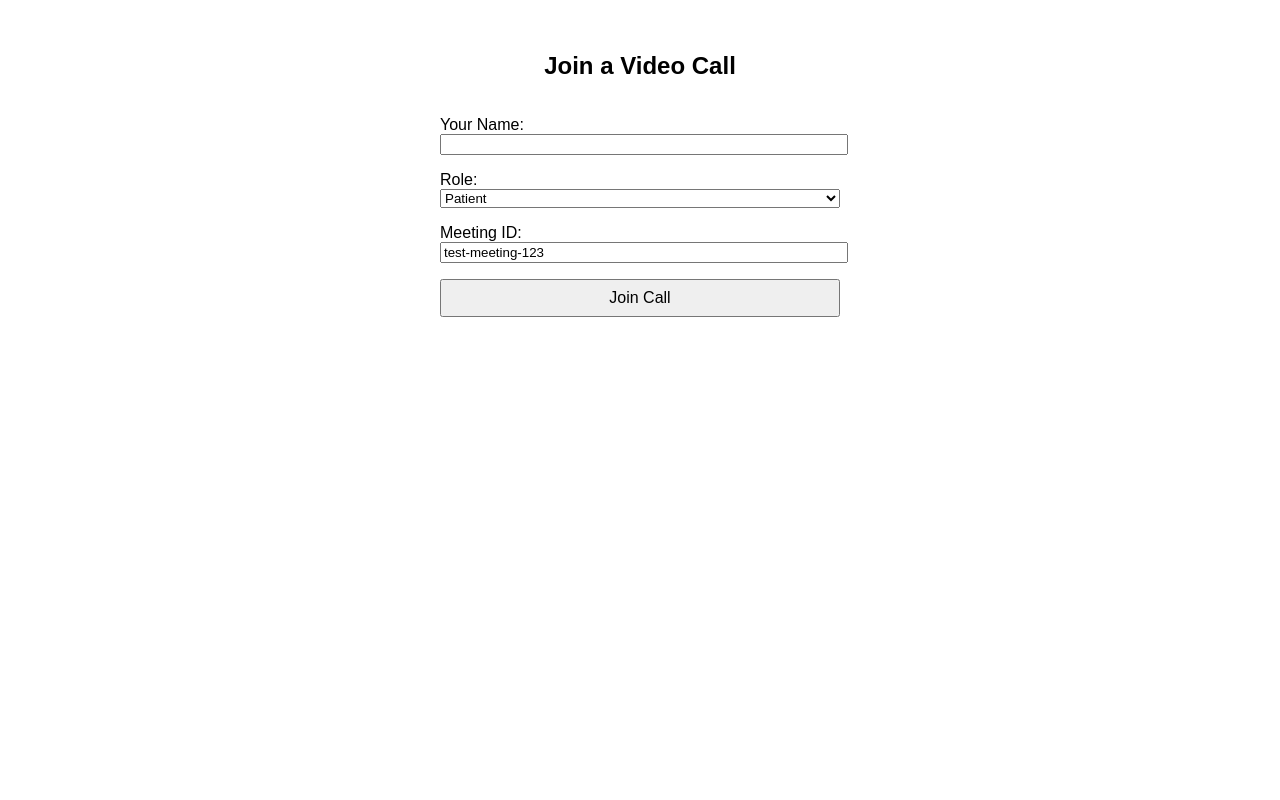
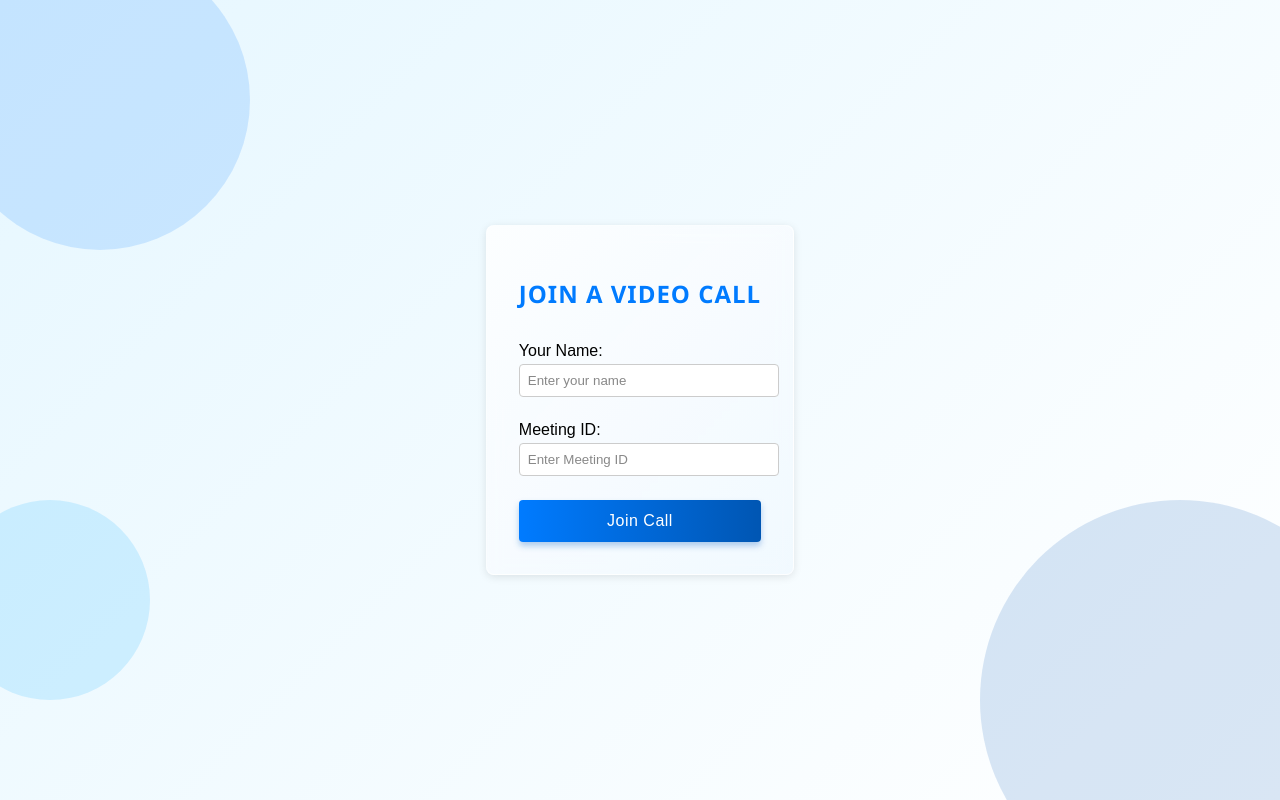
Before and after one commit to LeapGenSolutions/SeismicApp-TS-Patient, a React (Vite) app: page / in a window 1280 px wide. Built offline with nearby package versions, Linux system fonts and the light colour scheme.

Commit message:
updated patient form

```diff
--- a/package.json
+++ b/package.json
@@ -13,7 +13,8 @@
     "@stream-io/video-react-sdk": "^1.18.0",
     "axios": "^1.9.0",
     "react": "^19.1.0",
-    "react-dom": "^19.1.0"
+    "react-dom": "^19.1.0",
+    "react-router-dom": "^7.6.2"
   },
   "devDependencies": {
     "@eslint/js": "^9.25.0",
--- a/src/App.tsx
+++ b/src/App.tsx
@@ -1,16 +1,18 @@
-  import TestApp from "./components/TestApp"
+  import { Route, Routes } from "react-router-dom"
+import TestApp from "./components/TestApp"
 
 
   const App = () => {
 
     return (
       <>
-      <TestApp/>
+      <Routes>
+        <Route path="/" element={<TestApp />} />
+        <Route path="/:appointmentId" element={<TestApp />} />
+        <Route path="*" element={<div>404 Page not found</div>} />
+      </Routes>
       </>
     )
   }
 
   export default App
-
-
-  // H1djvTYWPMS9
--- a/src/components/TestApp.tsx
+++ b/src/components/TestApp.tsx
@@ -1,11 +1,13 @@
 import { useState } from 'react';
 import VideoCall from './VideoCall';
-
+import { useParams } from 'react-router-dom';
+import "../styles/TestApp.css";
 const TestApp = () => {
   const [submitted, setSubmitted] = useState(false);
   const [userName, setUserName] = useState('');
-  const [role, setRole] = useState<'doctor' | 'patient'>('patient');
-  const [meetingId, setMeetingId] = useState('test-meeting-123');
+  const role = "patient";
+  const {appointmentId} = useParams();
+  const [meetingId, setMeetingId] = useState(appointmentId !== undefined ? appointmentId : '');
 
   const handleSubmit = (e: React.FormEvent) => {
     e.preventDefault();
@@ -17,63 +19,51 @@ const TestApp = () => {
   };
 
   return (
-    <>
+    <div className="page-wrapper">
+      <div className="background-shapes">
+        <div className="shape shape1"></div>
+        <div className="shape shape2"></div>
+        <div className="shape shape3"></div>
+      </div>
       {!submitted ? (
-        <form
-          onSubmit={handleSubmit}
-          style={{
-            padding: '2rem',
-            display: 'flex',
-            flexDirection: 'column',
-            maxWidth: '400px',
-            margin: 'auto',
-            gap: '1rem',
-          }}
-        >
-          <h2 style={{ textAlign: 'center' }}>Join a Video Call</h2>
+        <div className='form-container'>
+          <form className='form' onSubmit={handleSubmit}>
+            <h2 className='title'>Join a Video Call</h2>
 
-          <label>
+            <label className='fieldLabel'>
               Your Name:
               <input
+                className='input'
                 type="text"
                 value={userName}
+                placeholder='Enter your name'
                 onChange={(e) => setUserName(e.target.value)}
                 required
-              style={{ width: '100%' }}
               />
             </label>
 
-          <label>
-            Role:
-            <select
-              value={role}
-              onChange={(e) => setRole(e.target.value as 'doctor' | 'patient')}
-              style={{ width: '100%' }}
-            >
-              <option value="doctor">Doctor</option>
-              <option value="patient">Patient</option>
-            </select>
-          </label>
-
-          <label>
-            Meeting ID:
+            <label className='fieldLabel'>
+              {appointmentId ? "Meeting ID (read-only):" : "Meeting ID:"}
               <input
                 type="text"
                 value={meetingId}
+                className='input'
+                placeholder='Enter Meeting ID'
                 onChange={(e) => setMeetingId(e.target.value)}
+                readOnly={appointmentId!==undefined}
                 required
-              style={{ width: '100%' }}
               />
             </label>
 
-          <button type="submit" style={{ padding: '0.5rem', fontSize: '1rem' }}>
+            <button type="submit" className="button">
               Join Call
             </button>
           </form>
+        </div>
       ) : (
         <VideoCall userName={userName} role={role} meetingId={meetingId} />
       )}
-    </>
+    </div>
   );
 };
 
--- a/src/main.tsx
+++ b/src/main.tsx
@@ -2,7 +2,10 @@ import { createRoot } from 'react-dom/client'
 import './index.css'
 import App from './App.tsx'
 import '@stream-io/video-react-sdk/dist/css/styles.css';
+import { BrowserRouter } from 'react-router-dom';
 
 createRoot(document.getElementById('root')!).render(
-    <App />
+    <BrowserRouter>
+        <App />
+    </BrowserRouter>
 )
--- /dev/null
+++ b/src/styles/TestApp.css
@@ -0,0 +1,142 @@
+.form-container {
+  display: flex;
+  justify-content: center;
+  align-items: center;
+  width: 100%;
+  min-height: 100vh;
+}
+
+.form {
+  padding: 2rem;
+  display: flex;
+  flex-direction: column;
+  max-width: 400px;
+  margin: auto;
+  gap: 1rem;
+  background: linear-gradient(135deg, #ffffffcc, #f0f8ffcc);
+  backdrop-filter: blur(8px);
+  border: 1px solid rgba(255, 255, 255, 0.6);
+  border-radius: 8px;
+  box-shadow: 0 2px 8px rgba(0, 0, 0, 0.1);
+  transition: transform 0.3s ease, box-shadow 0.3s ease;
+}
+
+.form:hover {
+  transform: translateY(-4px);
+  box-shadow: 0 8px 16px rgba(0, 0, 0, 0.15);
+}
+
+.title {
+  font-family: 'Segoe UI', Tahoma, Geneva, Verdana, sans-serif;
+  text-transform: uppercase;
+  letter-spacing: 1px;
+  color: #007bff;
+  text-align: center;
+  font-size: 1.5rem;
+  margin-bottom: 1rem;
+}
+
+.fieldLabel {
+  display: flex;
+  flex-direction: column;
+  font-weight: 500;
+  gap: 0.25rem;
+  margin-bottom: 0.5rem;
+}
+
+.input {
+  width: 100%;
+  padding: 0.5rem;
+  border: 1px solid #ccc;
+  border-radius: 4px;
+  transition: border-color 0.2s ease, box-shadow 0.2s ease;
+}
+
+.input:focus {
+  outline: none;
+  border-color: #007bff;
+  box-shadow: 0 0 0 2px rgba(0, 123, 255, 0.25);
+}
+
+.input::placeholder {
+  color: #888;
+  opacity: 1;
+}
+
+.button {
+  padding: 0.75rem;
+  font-size: 1rem;
+  color: #fff;
+  background: linear-gradient(90deg, #007bff, #0056b3);
+  box-shadow: 0 4px 6px rgba(0, 91, 197, 0.3);
+  border: none;
+  border-radius: 4px;
+  cursor: pointer;
+  transition: background 0.2s ease;
+  letter-spacing: 0.5px;
+}
+
+.button:hover {
+  background: linear-gradient(90deg, #0056b3, #003f7f);
+}
+
+.button:disabled {
+  background-color: #6c757d;
+  cursor: not-allowed;
+}
+
+.error {
+  color: #dc3545;
+  font-size: 0.875rem;
+  margin-top: -0.5rem;
+}
+
+/* Background shapes */
+.page-wrapper {
+  position: relative;
+  width: 100%;
+  height: 100vh;
+  overflow: hidden;
+  display: flex;
+  justify-content: center;
+  align-items: center;
+  background: linear-gradient(135deg, #e6f7ff, #ffffff);
+}
+
+.background-shapes .shape {
+  position: absolute;
+  border-radius: 50%;
+  opacity: 0.15;
+}
+.background-shapes .shape1 {
+  width: 300px;
+  height: 300px;
+  background: #007bff;
+  top: -50px;
+  left: -50px;
+}
+.background-shapes .shape2 {
+  width: 400px;
+  height: 400px;
+  background: #0056b3;
+  bottom: -100px;
+  right: -100px;
+}
+.background-shapes .shape3 {
+  width: 200px;
+  height: 200px;
+  background: #00aaff;
+  bottom: 100px;
+  left: -50px;
+}
+
+/* Responsive adjustments */
+@media (max-width: 480px) {
+  .form {
+    padding: 1rem;
+  }
+
+  .button {
+    width: 100%;
+  }
+}
```
Also changed, not shown: 1 other file (tests, documents, lock files or other folders). Lines whose indentation alone changed are shown as unchanged.
